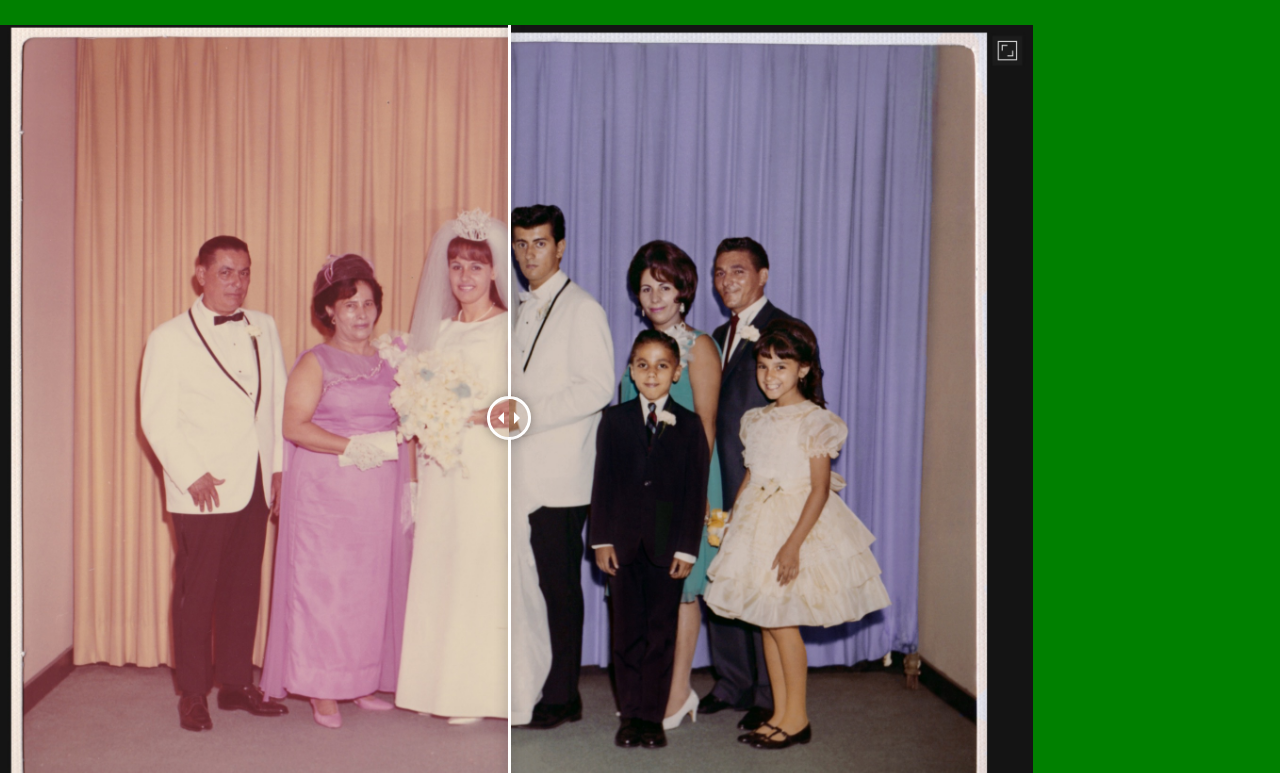
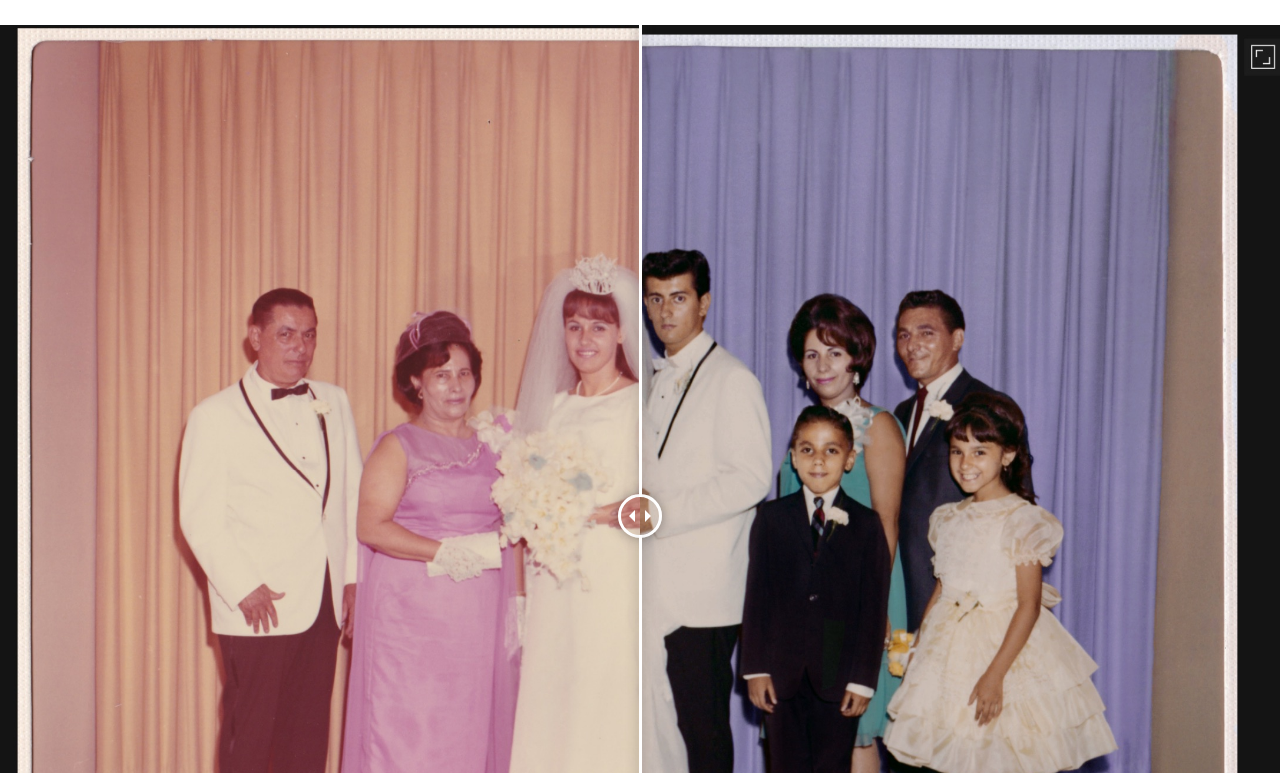
Before and after one commit to bluechrissy/photo_slider, a plain HTML site: page index.html in a window 1280 px wide. Shown: the part 93-866 px from the top of the page. Drawn offline with nearby package versions, Linux system fonts and the light colour scheme.

Commit message:
back to white

```diff
--- a/css/style.css
+++ b/css/style.css
@@ -1,17 +1,17 @@
 
 body{
-	background:green;/*RGB*/
+	background:#fff;/*RGB*/
 }
 
  img{
 position: absolute;
 top:0px;
-	width:80%;
+	width:100%;
 }
 
 .twentytwenty-before-label, .twentytwenty-after-label, .twentytwenty-overlay {
   position: absolute;
   top: 0;
-  width: 80%;
-  height: 80%;
+  width: 100%;
+  height: 100%;
 }
```
